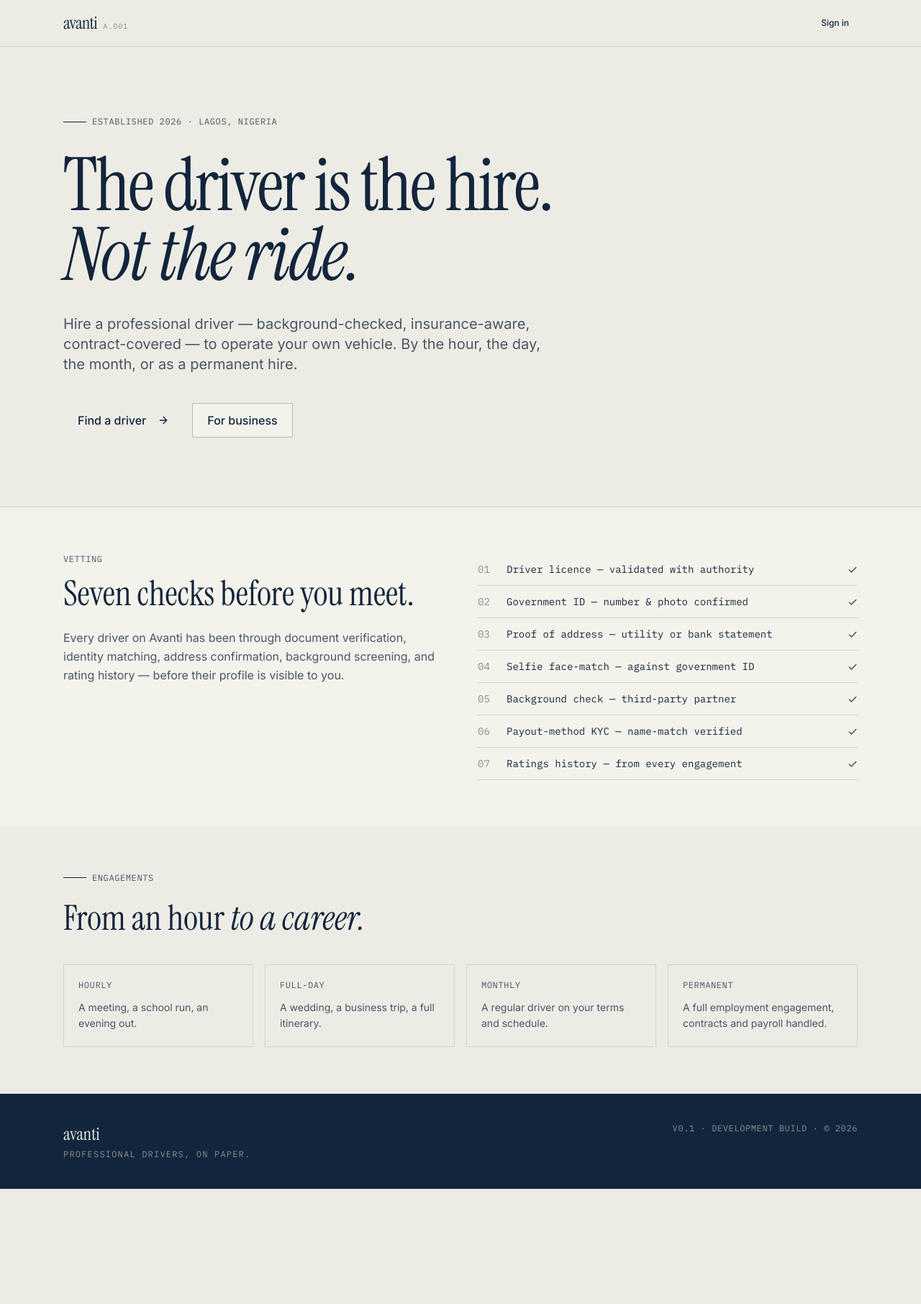
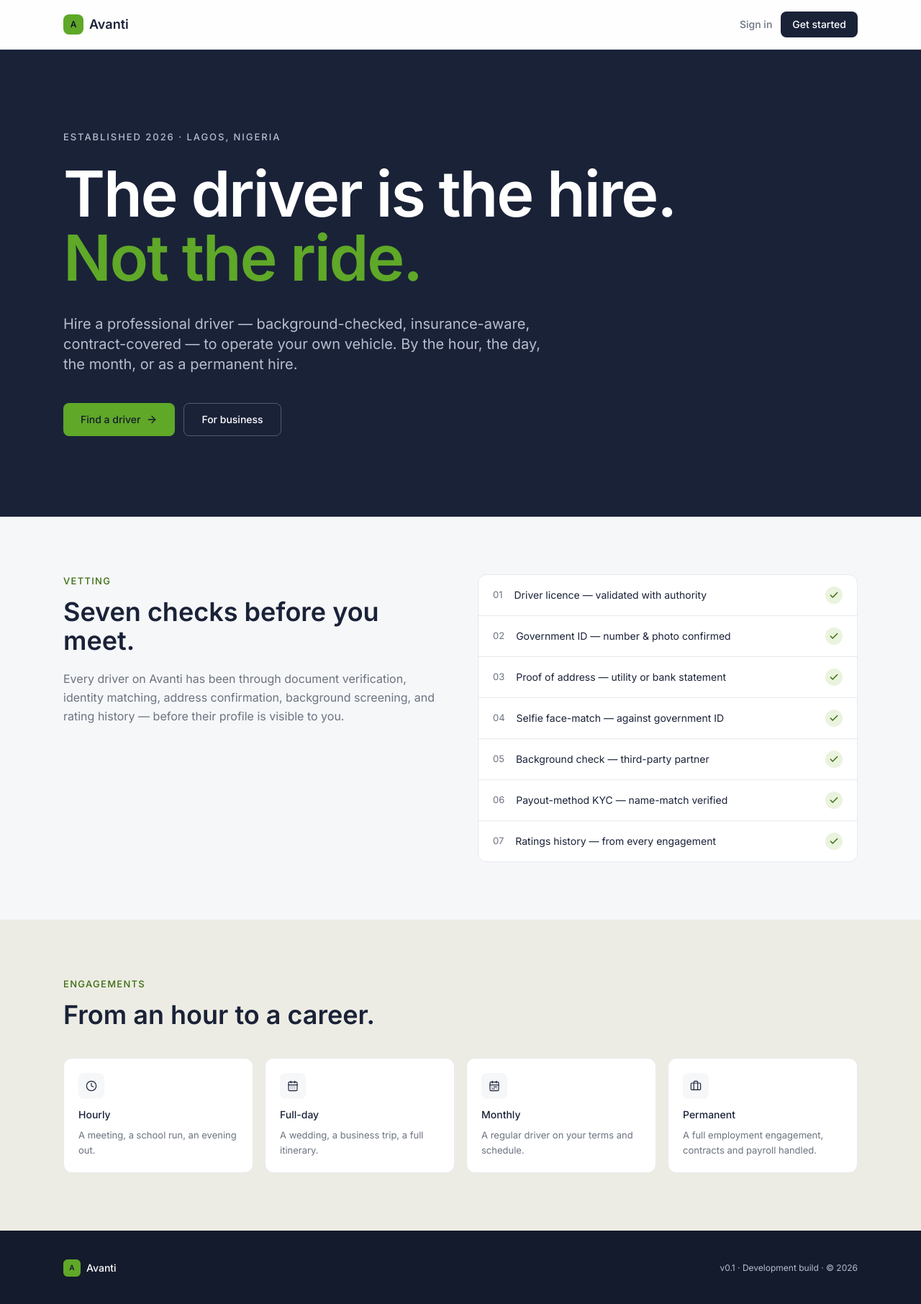
Before and after one commit to procuraoperations29-coder/avanti, a Next.js app: page / in a window 1280 px wide. Shown: the whole page at 72% size. Before the commit the page ends 1652 px from the top, so only its background shows below. Built offline with nearby package versions, Linux system fonts and the light colour scheme.

Commit message:
redesign: public landing page in navy/green fintech style

```diff
--- a/app/(public)/page.tsx
+++ b/app/(public)/page.tsx
@@ -1,15 +1,14 @@
 import Link from 'next/link';
-import { ArrowRight, Check } from 'lucide-react';
-import { buttonVariants } from '@/components/ui/button';
-import { SectionLabel } from '@/components/avanti/section-label';
-import { cn } from '@/lib/utils/cn';
+import { ArrowRight, Check, Clock, CalendarDays, CalendarRange, Briefcase } from 'lucide-react';
 
 /**
- * Public landing page.
+ * Public landing page — navy/green fintech redesign.
  *
- * The hero is a thesis, not a value-prop pitch (Phase 2 §1.3 principle 1).
- * The seven-checks numbered list encodes a real sequence, so the numbering
- * earns its place.
+ * Same copy and structure as before (hero thesis, seven-checks vetting
+ * list, engagement continuum). Styled with the --admin-navy/--admin-green
+ * tokens from globals.css, scoped to this page only — button.tsx/card.tsx
+ * etc. are untouched, so sign-in/sign-up still use the old editorial look
+ * until those get a deliberate pass too.
  */
 export default function LandingPage() {
   const checks = [
@@ -23,79 +22,104 @@ export default function LandingPage() {
   ];
 
   const engagements = [
-    { label: 'Hourly', copy: 'A meeting, a school run, an evening out.' },
-    { label: 'Full-day', copy: 'A wedding, a business trip, a full itinerary.' },
-    { label: 'Monthly', copy: 'A regular driver on your terms and schedule.' },
-    { label: 'Permanent', copy: 'A full employment engagement, contracts and payroll handled.' },
+    { label: 'Hourly', Icon: Clock, copy: 'A meeting, a school run, an evening out.' },
+    { label: 'Full-day', Icon: CalendarDays, copy: 'A wedding, a business trip, a full itinerary.' },
+    { label: 'Monthly', Icon: CalendarRange, copy: 'A regular driver on your terms and schedule.' },
+    { label: 'Permanent', Icon: Briefcase, copy: 'A full employment engagement, contracts and payroll handled.' },
   ];
 
   return (
-    <div className="animate-fade-in">
-      <header className="sticky top-0 z-20 border-b border-line bg-paper">
+    <div>
+      <header className="sticky top-0 z-20 border-b border-admin-border bg-white/95 backdrop-blur">
         <div className="mx-auto flex max-w-6xl items-center justify-between px-4 py-4 sm:px-6">
-          <Link href="/" className="flex items-baseline gap-2">
-            <span className="font-display text-2xl tracking-tight text-ink">avanti</span>
-            <span className="font-mono text-[10px] uppercase tracking-widest text-ink-faint">
-              a.001
-            </span>
+          <Link href="/" className="flex items-center gap-2">
+            <div className="flex h-7 w-7 items-center justify-center rounded-lg bg-admin-green">
+              <span className="font-body text-xs font-semibold text-admin-navy-2">A</span>
+            </div>
+            <span className="font-body text-lg font-semibold text-admin-navy">Avanti</span>
           </Link>
           <div className="flex items-center gap-3">
-            <Link href="/sign-in" className={cn(buttonVariants({ variant: 'ghost', size: 'sm' }))}>
+            <Link
+              href="/sign-in"
+              className="font-body text-sm font-medium text-admin-text-muted hover:text-admin-navy"
+            >
               Sign in
+            </Link>
+            <Link
+              href="/sign-up/customer"
+              className="rounded-lg bg-admin-navy px-4 py-2 font-body text-sm font-medium text-white transition-colors hover:bg-admin-navy-2"
+            >
+              Get started
             </Link>
           </div>
         </div>
       </header>
 
       {/* Hero */}
-      <section className="mx-auto max-w-6xl px-4 py-16 sm:px-6 sm:py-24">
-        <div className="mb-8 flex items-center gap-2">
-          <div className="h-px w-8 bg-ink" />
-          <SectionLabel>Established 2026 · Lagos, Nigeria</SectionLabel>
-        </div>
+      <section className="bg-admin-navy">
+        <div className="mx-auto max-w-6xl px-4 py-20 sm:px-6 sm:py-28">
+          <p className="mb-6 font-body text-[13px] font-medium uppercase tracking-[0.15em] text-admin-nav-text">
+            Established 2026 · Lagos, Nigeria
+          </p>
 
-        <h1 className="mb-8 font-display leading-[0.95] tracking-tight text-ink text-[clamp(3rem,8vw,6.5rem)]">
+          <h1 className="mb-8 font-body text-[clamp(2.5rem,7vw,5.5rem)] font-semibold leading-[1.02] tracking-tight text-white">
             The driver is the hire.
             <br />
-          <em className="italic">Not the ride.</em>
+            <span className="text-admin-green">Not the ride.</span>
           </h1>
 
-        <p className="mb-10 max-w-2xl font-body text-lg leading-relaxed text-ink-muted sm:text-xl">
+          <p className="mb-10 max-w-2xl font-body text-lg leading-relaxed text-admin-nav-text sm:text-xl">
             Hire a professional driver — background-checked, insurance-aware,
             contract-covered — to operate your own vehicle. By the hour, the
             day, the month, or as a permanent hire.
           </p>
 
           <div className="flex flex-wrap gap-3">
-          <Link href="/sign-up/customer" className={cn(buttonVariants({ variant: 'primary', size: 'lg' }))}>
-            Find a driver <ArrowRight className="ml-2 h-4 w-4" />
+            <Link
+              href="/sign-up/customer"
+              className="inline-flex items-center rounded-lg bg-admin-green px-6 py-3 font-body text-sm font-medium text-admin-navy-2 transition-colors hover:brightness-95"
+            >
+              Find a driver <ArrowRight className="ml-2 h-4 w-4" strokeWidth={2} />
             </Link>
-          <Link href="/sign-up/corporate" className={cn(buttonVariants({ variant: 'secondary', size: 'lg' }))}>
+            <Link
+              href="/sign-up/corporate"
+              className="inline-flex items-center rounded-lg border border-white/25 px-6 py-3 font-body text-sm font-medium text-white transition-colors hover:bg-white/10"
+            >
               For business
             </Link>
+          </div>
         </div>
       </section>
 
       {/* Vetting */}
-      <section className="border-t border-line bg-paper-2">
-        <div className="mx-auto grid max-w-6xl gap-12 px-4 py-16 sm:px-6 md:grid-cols-2">
+      <section className="bg-admin-bg">
+        <div className="mx-auto grid max-w-6xl gap-12 px-4 py-20 sm:px-6 md:grid-cols-2">
           <div>
-            <SectionLabel>Vetting</SectionLabel>
-            <h2 className="mb-6 mt-4 font-display text-4xl leading-tight text-ink sm:text-5xl">
+            <p className="mb-3 font-body text-[13px] font-medium uppercase tracking-[0.1em] text-admin-green-text">
+              Vetting
+            </p>
+            <h2 className="mb-5 font-body text-3xl font-semibold leading-tight text-admin-text sm:text-4xl">
               Seven checks before you meet.
             </h2>
-            <p className="font-body leading-relaxed text-ink-muted">
+            <p className="font-body leading-relaxed text-admin-text-muted">
               Every driver on Avanti has been through document verification,
               identity matching, address confirmation, background screening,
               and rating history — before their profile is visible to you.
             </p>
           </div>
-          <div className="font-mono text-sm text-ink">
+          <div className="overflow-hidden rounded-xl border border-admin-border bg-admin-card">
             {checks.map((line, i) => (
-              <div key={i} className="flex items-start gap-4 border-b border-line py-3">
-                <span className="min-w-[24px] text-ink-faint">{String(i + 1).padStart(2, '0')}</span>
-                <span className="flex-1">{line}</span>
-                <Check className="ml-auto mt-1 h-3.5 w-3.5 text-green" strokeWidth={2.5} />
+              <div
+                key={i}
+                className="flex items-center gap-4 border-b border-admin-border px-5 py-4 last:border-0"
+              >
+                <span className="font-body text-[13px] text-admin-text-muted">
+                  {String(i + 1).padStart(2, '0')}
+                </span>
+                <span className="flex-1 font-body text-sm text-admin-text">{line}</span>
+                <div className="flex h-6 w-6 shrink-0 items-center justify-center rounded-full bg-admin-green-soft">
+                  <Check className="h-3.5 w-3.5 text-admin-green-text" strokeWidth={2.5} />
+                </div>
               </div>
             ))}
           </div>
@@ -103,33 +127,35 @@ export default function LandingPage() {
       </section>
 
       {/* Engagement continuum */}
-      <section className="mx-auto max-w-6xl px-4 py-16 sm:px-6">
-        <div className="mb-6 flex items-center gap-2">
-          <div className="h-px w-8 bg-ink" />
-          <SectionLabel>Engagements</SectionLabel>
-        </div>
-        <h2 className="mb-10 font-display text-4xl leading-tight text-ink sm:text-5xl">
-          From an hour <em className="italic">to a career.</em>
+      <section className="mx-auto max-w-6xl px-4 py-20 sm:px-6">
+        <p className="mb-3 font-body text-[13px] font-medium uppercase tracking-[0.1em] text-admin-green-text">
+          Engagements
+        </p>
+        <h2 className="mb-10 font-body text-3xl font-semibold leading-tight text-admin-text sm:text-4xl">
+          From an hour to a career.
         </h2>
         <div className="grid grid-cols-2 gap-4 sm:grid-cols-4">
-          {engagements.map((item) => (
-            <div key={item.label} className="border border-line bg-paper p-5">
-              <SectionLabel>{item.label}</SectionLabel>
-              <p className="mt-3 font-body text-sm leading-relaxed text-ink-muted">{item.copy}</p>
+          {engagements.map(({ label, Icon, copy }) => (
+            <div key={label} className="rounded-xl border border-admin-border bg-admin-card p-5">
+              <div className="mb-3 flex h-9 w-9 items-center justify-center rounded-lg bg-admin-bg">
+                <Icon className="h-4 w-4 text-admin-navy" strokeWidth={1.75} />
+              </div>
+              <p className="font-body text-sm font-medium text-admin-text">{label}</p>
+              <p className="mt-2 font-body text-[13px] leading-relaxed text-admin-text-muted">{copy}</p>
             </div>
           ))}
         </div>
       </section>
 
-      <footer className="border-t border-line bg-ink text-paper">
-        <div className="mx-auto flex max-w-6xl flex-col justify-between gap-4 px-4 py-10 sm:flex-row sm:px-6">
-          <div>
-            <div className="font-display text-2xl">avanti</div>
-            <div className="mt-1 font-mono text-xs uppercase tracking-widest text-ink-faint">
-              Professional drivers, on paper.
+      <footer className="bg-admin-navy-2">
+        <div className="mx-auto flex max-w-6xl flex-col justify-between gap-4 px-4 py-10 sm:flex-row sm:items-center sm:px-6">
+          <div className="flex items-center gap-2">
+            <div className="flex h-6 w-6 items-center justify-center rounded-md bg-admin-green">
+              <span className="font-body text-[10px] font-semibold text-admin-navy-2">A</span>
             </div>
+            <span className="font-body text-sm font-medium text-white">Avanti</span>
           </div>
-          <div className="font-mono text-xs uppercase tracking-wider text-ink-faint">
+          <div className="font-body text-[12px] text-admin-nav-text">
             v0.1 · Development build · © 2026
           </div>
         </div>
```
Lines whose indentation alone changed are shown as unchanged.
